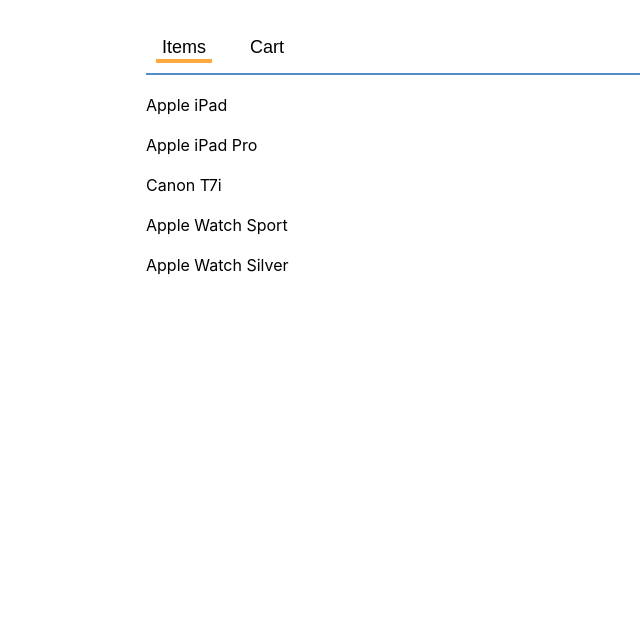
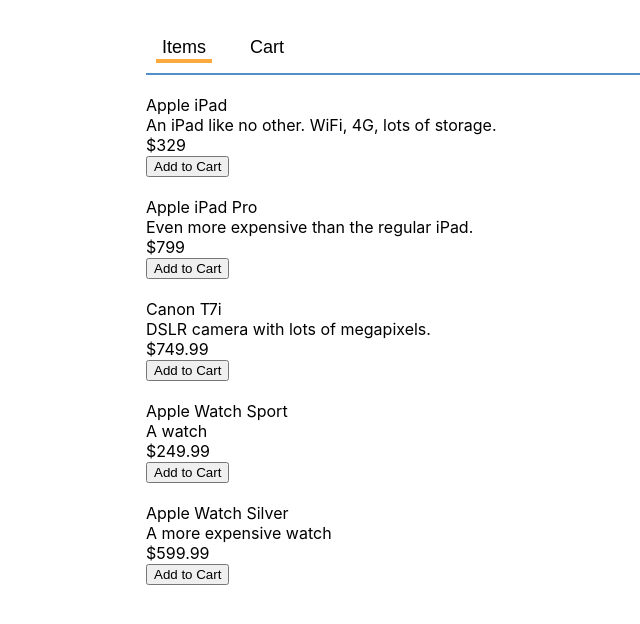
Before and after one commit to DogukanErmis/pure-react-exercices, a React (Create React App) app in the folder shopper/: page / in a window 1280 px wide. Shown: the top 624 px of the page, without its empty margins (114-754 px from the left). Built offline with nearby package versions, Linux system fonts and the light colour scheme.

Commit message:
implement single item component

```diff
--- /dev/null
+++ b/shopper/src/Item.js
@@ -0,0 +1,26 @@
+import React from 'react';
+import PropTypes from 'prop-types';
+import './Item.css';
+
+const Item = ({ item, onAddToCart }) => (
+  <div className="Item">
+    <div className="Item-left">
+      <div className="Item-image" />
+      <div className="Item-title">{item.name}</div>
+      <div className="Item-description">{item.description}</div>
+    </div>
+    <div className="Item-right">
+      <div className="Item-price">${item.price}</div>
+      <button className="Item-addToCart" onClick={onAddToCart}>
+        Add to Cart
+      </button>
+    </div>
+  </div>
+);
+
+Item.propTypes = {
+  item: PropTypes.object.isRequired,
+  onAddToCart: PropTypes.func.isRequired,
+};
+
+export default Item;
--- a/shopper/src/ItemPage.js
+++ b/shopper/src/ItemPage.js
@@ -1,19 +1,23 @@
 import React from 'react';
 import PropTypes from 'prop-types';
+import Item from './Item';
 import './ItemPage.css';
 
-function ItemPage({ items }) {
+function ItemPage({ items, onAddToCart }) {
   return (
     <ul className="ItemPage-items">
       {items.map((item) => (
         <li key={item.id} className="ItemPage-item">
-          {item.name}
+          <Item item={item} onAddToCart={() => onAddToCart(item)} />
         </li>
       ))}
     </ul>
   );
 }
 
-ItemPage.propTypes = { items: PropTypes.array.isRequired };
+ItemPage.propTypes = {
+  items: PropTypes.array.isRequired,
+  onAddToCart: PropTypes.func.isRequired,
+};
 
 export default ItemPage;
```
Also changed, not shown: shopper/src/Item.css (added).
